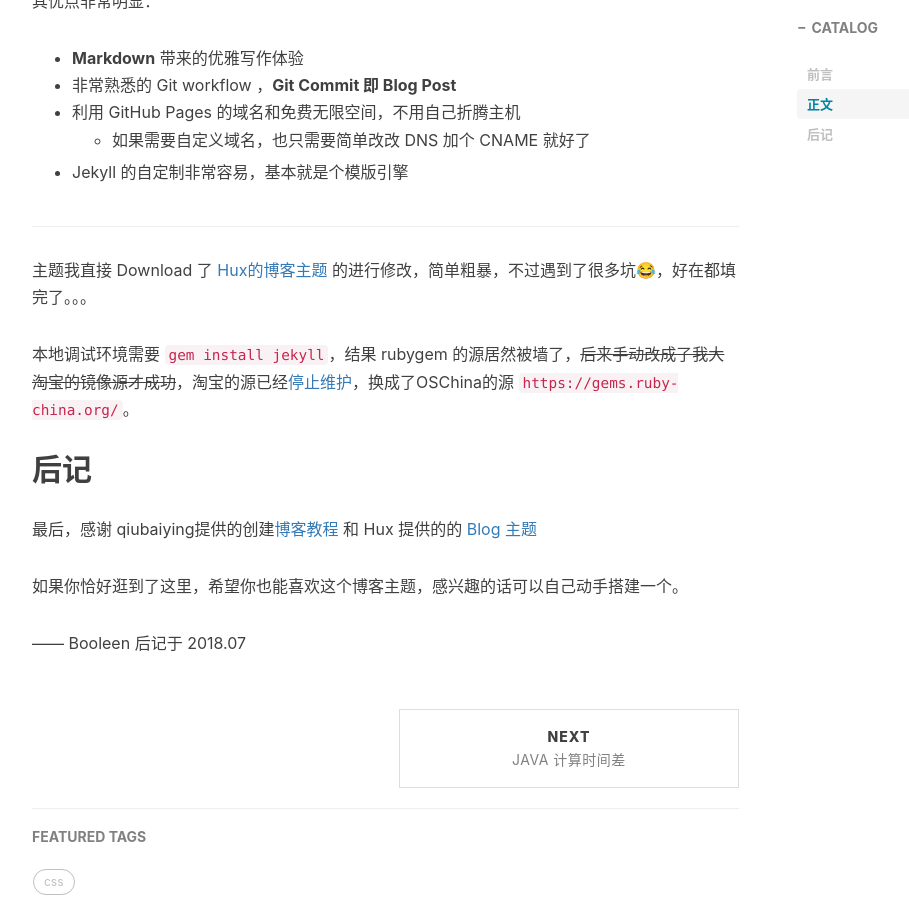
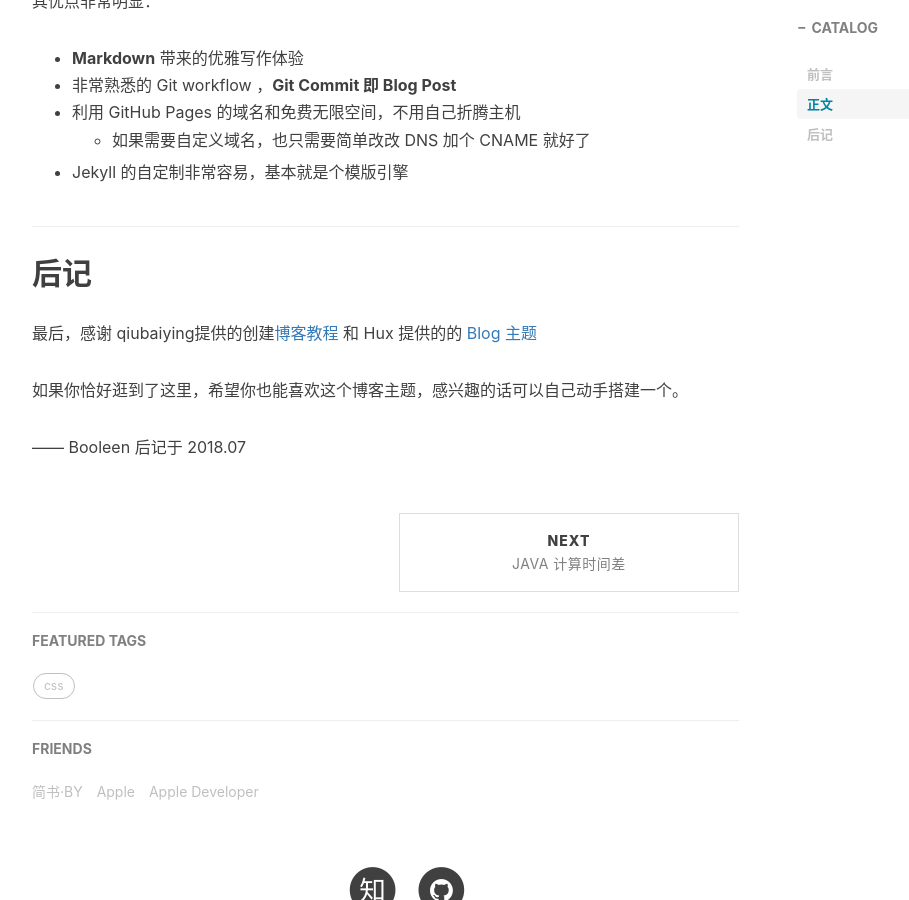
Before and after one commit to zhenghuilin/Blog, a Jekyll site: the page built from _posts/2018-07-07-Hello-2018.md, in a window 1280 px wide and 900 px high, scrolled down 948 px. Shown: the whole window, without its empty margins (233-1142 px from the left). Built offline with Jekyll 4.4.1, drawn with Linux system fonts in a browser that asks for light colours; nearby versions of some CDN libraries; comment, search, counter and statistics services are not loaded.

Commit message:
Update 2018-07-07-Hello-2018.md

```diff
--- a/_posts/2018-07-07-Hello-2018.md
+++ b/_posts/2018-07-07-Hello-2018.md
@@ -35,12 +35,6 @@ Booleen 的 Blog 就这么开通了。
 
 ---
 
-
-主题我直接 Download 了 [Hux的博客主题](https://huangxuan.me/) 的进行修改，简单粗暴，不过遇到了很多坑😂，好在都填完了。。。
-
-本地调试环境需要 `gem install jekyll`，结果 rubygem 的源居然被墙了，~~后来手动改成了我大淘宝的镜像源才成功~~，淘宝的源已经[停止维护](https://gems.ruby-china.org/)，换成了OSChina的源 `https://gems.ruby-china.org/`。
-
-
 ## 后记
 
 最后，感谢 qiubaiying提供的创建[博客教程](http://qiubaiying.top) 和 Hux 提供的的 [Blog 主题](https://github.com/Huxpro/huxpro.github.io)
```
